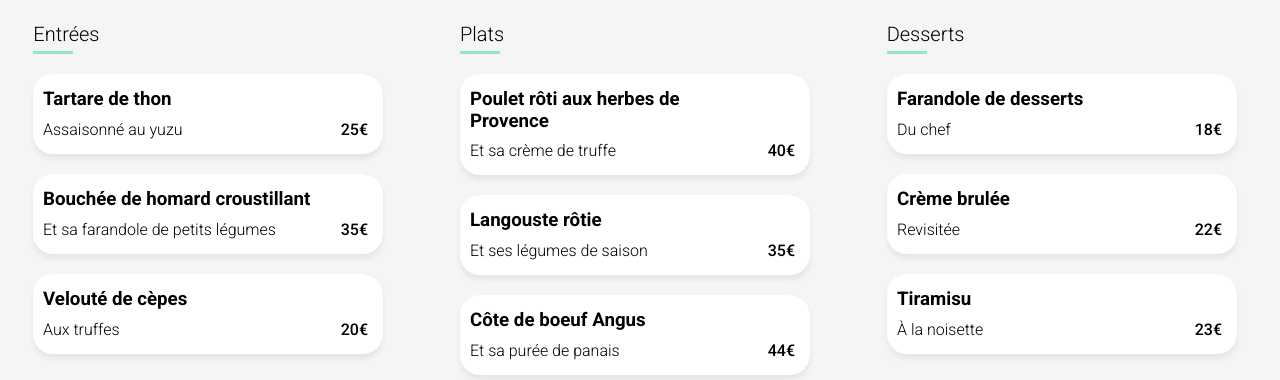
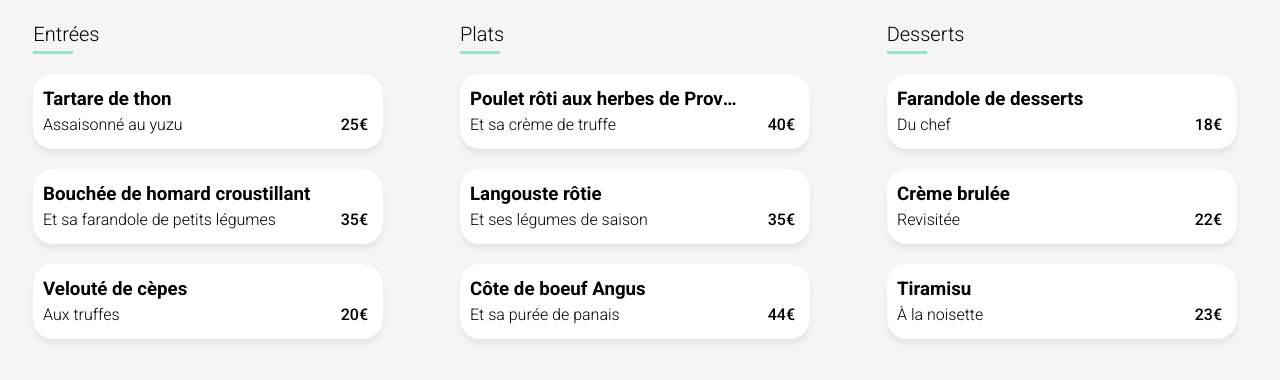
Before and after one commit to Amelibix/Projet-Ohmyfood-, a website: page pages/menu4.html in a window 1280 px wide. Shown: the part 420-800 px from the top of the page. Drawn offline with Linux system fonts and the light colour scheme; a web font is replaced by a local one.

Commit message:
Finalisation menus

```diff
--- a/pages/menu4.html
+++ b/pages/menu4.html
@@ -51,7 +51,7 @@
                     <h2>Entrées</h2>
 
                     <div class="cards animation1">
-                        <div class="menus4">
+                        <div class="menus">
                             <h3>Tartare de thon</h3>
                             <p>Assaisonné au yuzu</p>
                         </div>
@@ -63,7 +63,7 @@
                     </div>
 
                     <div class="cards animation1">
-                        <div class="menus4">
+                        <div class="menus">
                             <h3>Bouchée de homard croustillant</h3>
                             <p>Et sa farandole de petits légumes</p>
                         </div>
@@ -74,7 +74,7 @@
                     </div>
 
                     <div class="cards animation1">
-                        <div class="menus4">
+                        <div class="menus">
                             <h3>Velouté de cèpes</h3>
                             <p>Aux truffes</p>
                         </div>
@@ -90,7 +90,7 @@
                     <h2>Plats</h2>
 
                     <div class="cards animation2">
-                        <div class="menus4">
+                        <div class="menus">
                             <h3>Poulet rôti aux herbes de Provence</h3>
                             <p>Et sa crème de truffe</p>
                         </div>
@@ -102,7 +102,7 @@
                     </div>
 
                     <div class="cards animation2">
-                        <div class="menus4">
+                        <div class="menus">
                             <h3>Langouste rôtie</h3>
                             <p>Et ses légumes de saison</p>
                         </div>
@@ -113,7 +113,7 @@
 
                     </div>
                     <div class="cards animation2">
-                        <div class="menus4">
+                        <div class="menus">
                             <h3>Côte de boeuf Angus</h3>
                             <p>Et sa purée de panais</p>
                         </div>
@@ -129,7 +129,7 @@
                     <h2>Desserts</h2>
 
                     <div class="cards animation3">
-                        <div class="menus4">
+                        <div class="menus">
                             <h3>Farandole de desserts</h3>
                             <p>Du chef</p>
 
@@ -141,7 +141,7 @@
 
                     </div>
                     <div class="cards animation3">
-                        <div class="menus4">
+                        <div class="menus">
                             <h3>Crème brulée</h3>
                             <p>Revisitée</p>
 
@@ -153,7 +153,7 @@
 
                     </div>
                     <div class="cards animation3">
-                        <div class="menus4">
+                        <div class="menus">
                             <h3>Tiramisu</h3>
                             <p>À la noisette</p>
 
--- a/sass/page/_menus.scss
+++ b/sass/page/_menus.scss
@@ -46,7 +46,6 @@ section {
         @include background-grey;
         padding: 0 20px;
         @include animation;
-        @include menus4;
 
         h2 {
             display: flex;
@@ -78,7 +77,6 @@ section {
             padding: 15px;
             border-radius: 0 20px 20px 0;
         }
-
 
 
         .cards {
--- a/sass/utils/_mixins.scss
+++ b/sass/utils/_mixins.scss
@@ -73,21 +73,3 @@
         }
     }
 }
-
-@mixin menus4 {
-    .menus4 {
-        display: flex;
-        flex-wrap: wrap;
-        flex-direction: column;
-
-        h3 {
-            margin: 15px 10px 5px 10px;
-
-        }
-
-        p {
-            margin: 5px 10px 15px 10px;
-        }
-
-    }
-}
```
Also changed, not shown: css/style.css, 1 other file.
